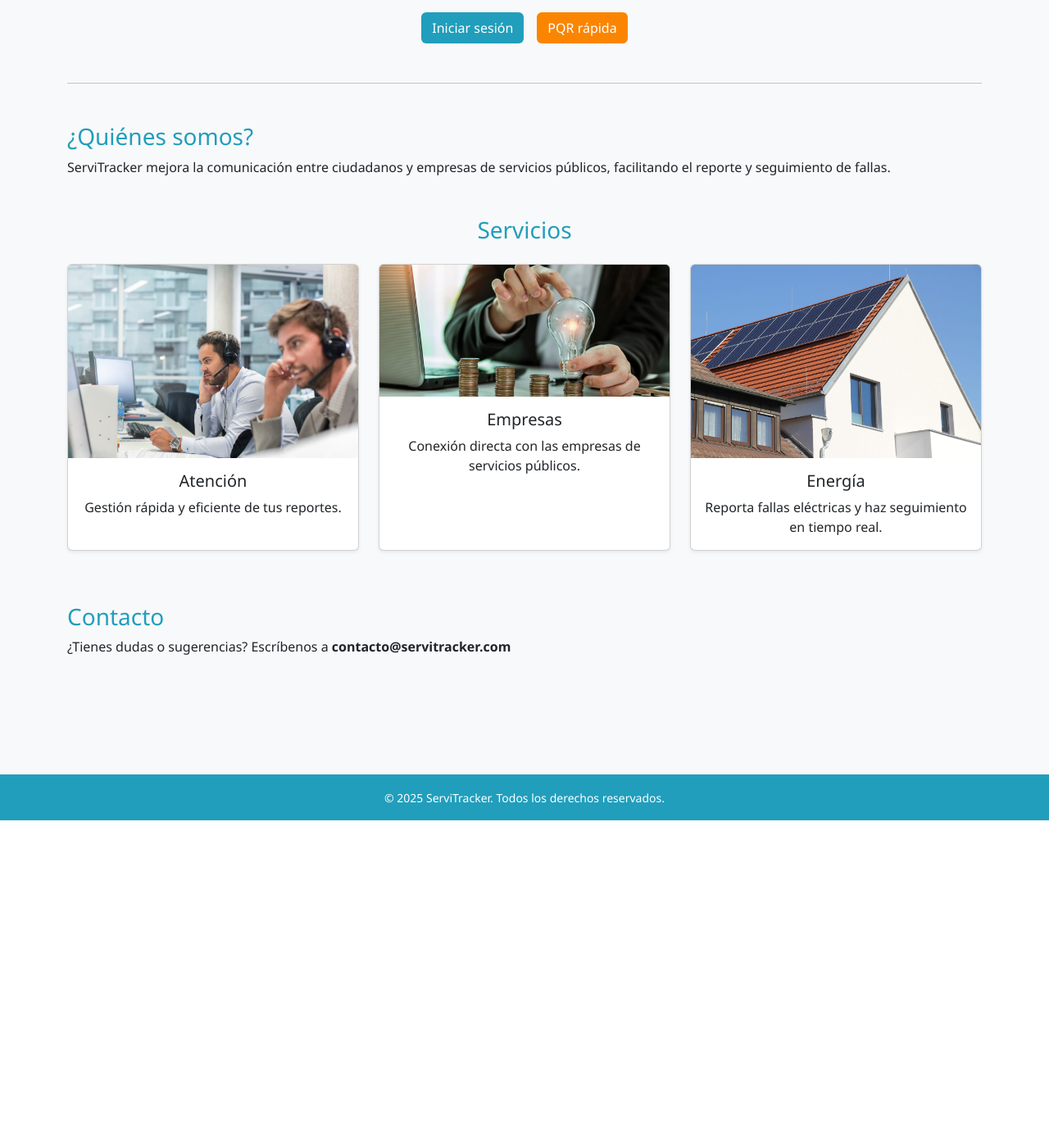
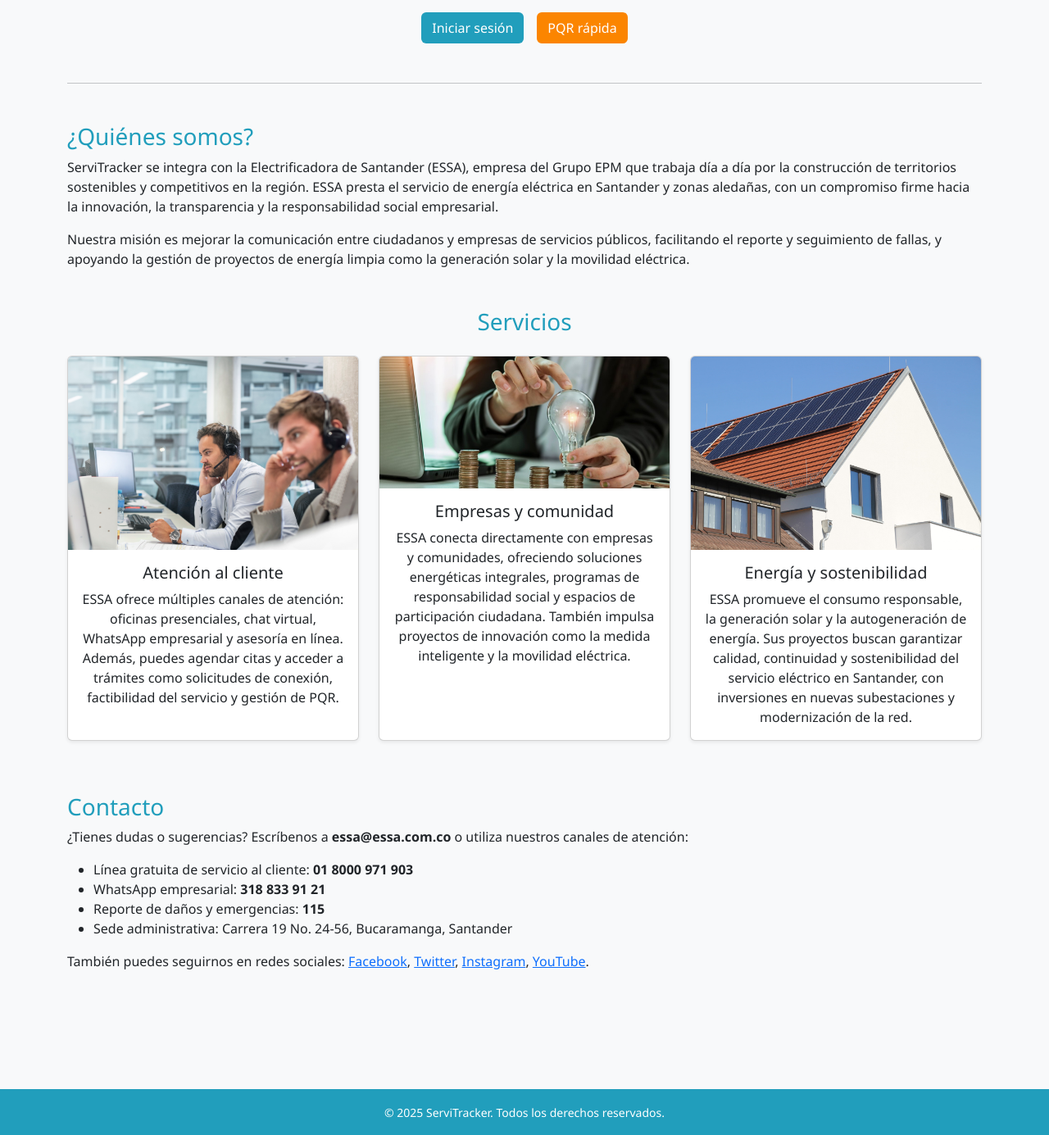
Before and after one commit to SasukeT4Codes/ServiTracker-2, a Django app: template templates/index.html in a window 1280 px wide. Shown: the part 391-1776 px from the top of the page at 82% size. Before the commit the page ends 1392 px from the top, so only its background shows below. Run offline with Django 3.2, Linux system fonts and the light colour scheme; the template is opened without the code that fills it, so the values that code supplies are empty.

Commit message:
beder indes

```diff
--- a/templates/index.html
+++ b/templates/index.html
@@ -1,5 +1,4 @@
 {% extends 'base.html' %}
-
 {% load static %}
 
 {% block title %}Inicio | ServiTracker{% endblock %}
@@ -36,7 +35,13 @@
 
 <section id="nosotros" class="my-5">
     <h3 class="text-blue-mid">¿Quiénes somos?</h3>
-    <p>ServiTracker mejora la comunicación entre ciudadanos y empresas de servicios públicos, facilitando el reporte y seguimiento de fallas.</p>
+    <p>
+        ServiTracker se integra con la Electrificadora de Santander (ESSA), empresa del Grupo EPM que trabaja día a día por la construcción de territorios sostenibles y competitivos en la región.
+        ESSA presta el servicio de energía eléctrica en Santander y zonas aledañas, con un compromiso firme hacia la innovación, la transparencia y la responsabilidad social empresarial.
+    </p>
+    <p>
+        Nuestra misión es mejorar la comunicación entre ciudadanos y empresas de servicios públicos, facilitando el reporte y seguimiento de fallas, y apoyando la gestión de proyectos de energía limpia como la generación solar y la movilidad eléctrica.
+    </p>
 </section>
 
 <section id="servicios" class="my-5">
@@ -46,8 +51,11 @@
             <div class="card h-100 shadow-sm">
                 <img src="{% static 'img/atencion.png' %}" class="card-img-top" alt="Atención">
                 <div class="card-body">
-                    <h5 class="card-title">Atención</h5>
-                    <p class="card-text">Gestión rápida y eficiente de tus reportes.</p>
+                    <h5 class="card-title">Atención al cliente</h5>
+                    <p class="card-text">
+                        ESSA ofrece múltiples canales de atención: oficinas presenciales, chat virtual, WhatsApp empresarial y asesoría en línea.
+                        Además, puedes agendar citas y acceder a trámites como solicitudes de conexión, factibilidad del servicio y gestión de PQR.
+                    </p>
                 </div>
             </div>
         </div>
@@ -55,8 +63,11 @@
             <div class="card h-100 shadow-sm">
                 <img src="{% static 'img/empresas.png' %}" class="card-img-top" alt="Empresas">
                 <div class="card-body">
-                    <h5 class="card-title">Empresas</h5>
-                    <p class="card-text">Conexión directa con las empresas de servicios públicos.</p>
+                    <h5 class="card-title">Empresas y comunidad</h5>
+                    <p class="card-text">
+                        ESSA conecta directamente con empresas y comunidades, ofreciendo soluciones energéticas integrales, programas de responsabilidad social y espacios de participación ciudadana.
+                        También impulsa proyectos de innovación como la medida inteligente y la movilidad eléctrica.
+                    </p>
                 </div>
             </div>
         </div>
@@ -64,8 +75,11 @@
             <div class="card h-100 shadow-sm">
                 <img src="{% static 'img/energia.png' %}" class="card-img-top" alt="Energía">
                 <div class="card-body">
-                    <h5 class="card-title">Energía</h5>
-                    <p class="card-text">Reporta fallas eléctricas y haz seguimiento en tiempo real.</p>
+                    <h5 class="card-title">Energía y sostenibilidad</h5>
+                    <p class="card-text">
+                        ESSA promueve el consumo responsable, la generación solar y la autogeneración de energía.
+                        Sus proyectos buscan garantizar calidad, continuidad y sostenibilidad del servicio eléctrico en Santander, con inversiones en nuevas subestaciones y modernización de la red.
+                    </p>
                 </div>
             </div>
         </div>
@@ -74,6 +88,22 @@
 
 <section id="contacto" class="my-5">
     <h3 class="text-blue-mid">Contacto</h3>
-    <p>¿Tienes dudas o sugerencias? Escríbenos a <strong>contacto@servitracker.com</strong></p>
+    <p>
+        ¿Tienes dudas o sugerencias? Escríbenos a <strong>essa@essa.com.co</strong> o utiliza nuestros canales de atención:
+    </p>
+    <ul>
+        <li>Línea gratuita de servicio al cliente: <strong>01 8000 971 903</strong></li>
+        <li>WhatsApp empresarial: <strong>318 833 91 21</strong></li>
+        <li>Reporte de daños y emergencias: <strong>115</strong></li>
+        <li>Sede administrativa: Carrera 19 No. 24-56, Bucaramanga, Santander</li>
+    </ul>
+    <p>
+        También puedes seguirnos en redes sociales:
+        <a href="https://www.facebook.com/ESSAgrupoEPM" target="_blank">Facebook</a>,
+        <a href="https://twitter.com/ESSAGrupoEPM" target="_blank">Twitter</a>,
+        <a href="https://www.instagram.com/essagrupoepm/" target="_blank">Instagram</a>,
+        <a href="https://www.youtube.com/user/ESSAColombia" target="_blank">YouTube</a>.
+    </p>
 </section>
+
 {% endblock %}
```
